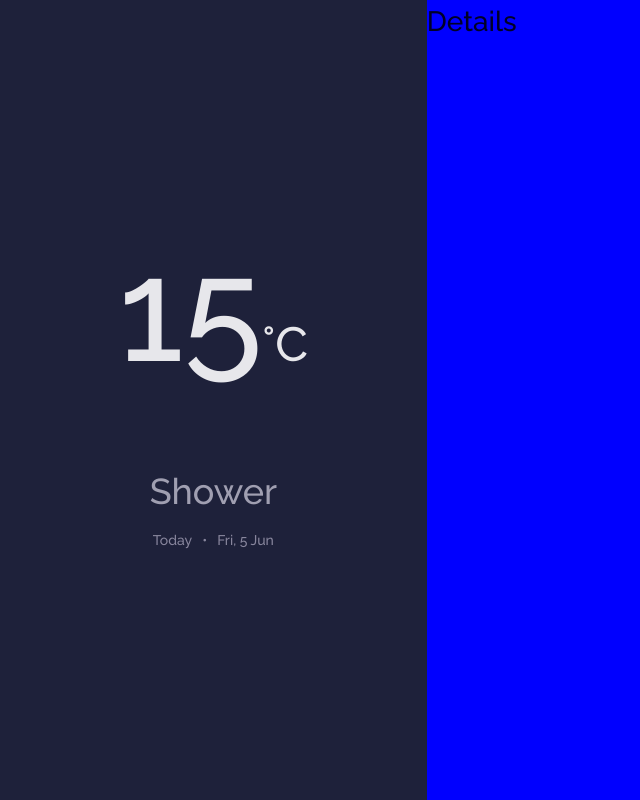
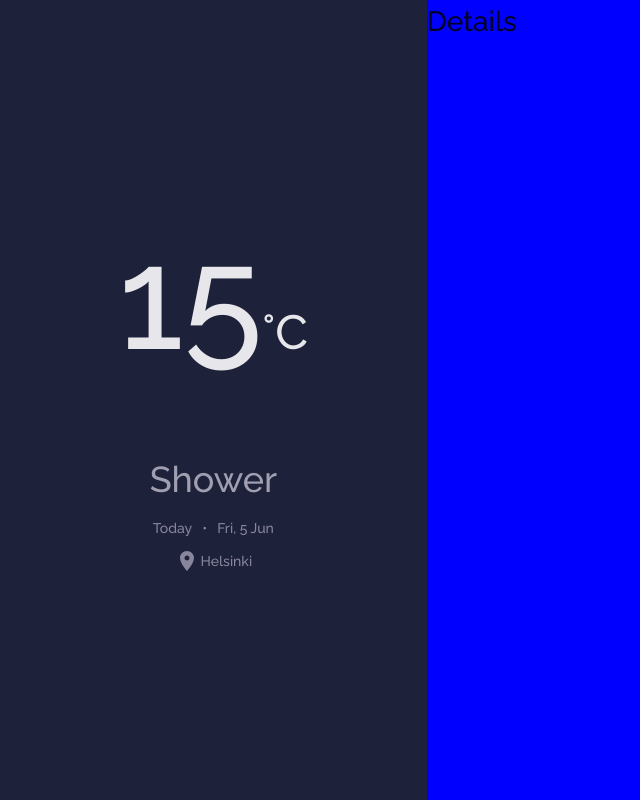
Before and after one commit to bjaider/weather-app, a React (Create React App) app: page / in a window 1280 px wide. Shown: the whole page, without its empty margins (0-640 px from the left). Built offline with nearby package versions, Linux system fonts and the light colour scheme.

Commit message:
Location component added

```diff
--- a/package.json
+++ b/package.json
@@ -3,6 +3,10 @@
   "version": "0.1.0",
   "private": true,
   "dependencies": {
+    "@emotion/react": "^11.4.0",
+    "@emotion/styled": "^11.3.0",
+    "@material-ui/core": "*",
+    "@material-ui/icons": "^4.11.2",
     "@testing-library/jest-dom": "^5.12.0",
     "@testing-library/react": "^11.2.7",
     "@testing-library/user-event": "^12.8.3",
@@ -14,6 +18,7 @@
     "react-router-dom": "^5.2.0",
     "react-scripts": "4.0.3",
     "redux": "^4.1.0",
+    "styled-components": "^5.3.0",
     "web-vitals": "^1.1.2"
   },
   "scripts": {
--- a/src/components/currentWeather/index.js
+++ b/src/components/currentWeather/index.js
@@ -1,12 +1,14 @@
 import React from 'react'
-import CurrentDate from '../currentDate'
+import Date from '../date'
+import Location from '../location'
 import Temperature from '../temperature'
 import './style.scss'
 const CurrentWeather = () => {
   return (
     <div className="current-weather-container">
       <Temperature temperature={15} weatherState={'Shower'} />
-      <CurrentDate date={'Fri, 5 Jun'}/>
+      <Date date={'Fri, 5 Jun'} />
+      <Location city={'Helsinki'} />
     </div>
   )
 }
--- a/src/components/currentDate/index.js
+++ b/src/components/date/index.js
@@ -1,6 +1,6 @@
 import React from 'react'
 import './style.scss'
-const CurrentDate = ({date}) => {
+const Date = ({date}) => {
   return (
     <div className="current-date-container">
       <p>Today</p>
@@ -10,4 +10,4 @@ const CurrentDate = ({date}) => {
   )
 }
 
-export default CurrentDate
+export default Date
--- /dev/null
+++ b/src/components/location/index.js
@@ -0,0 +1,15 @@
+import React from 'react'
+import './style.scss'
+
+import LocationOnIcon from '@material-ui/icons/LocationOn'
+
+const Location = ({city}) => {
+  return (
+    <div className="location-container">
+      <LocationOnIcon style={{color: '#88869D'}} />
+      <p>{city}</p>
+    </div>
+  )
+}
+
+export default Location
--- /dev/null
+++ b/src/components/location/style.scss
@@ -0,0 +1,10 @@
+.location-container {
+    display: flex;
+    justify-content: center;
+    align-items: center;
+  p {
+    color: #88869d;
+    margin: 0;
+    margin-left: 2px;
+  }
+}
```
Also changed, not shown: src/components/date/style.scss (renamed from src/components/currentDate/style.scss), 1 other file (tests, documents, lock files or other folders).
